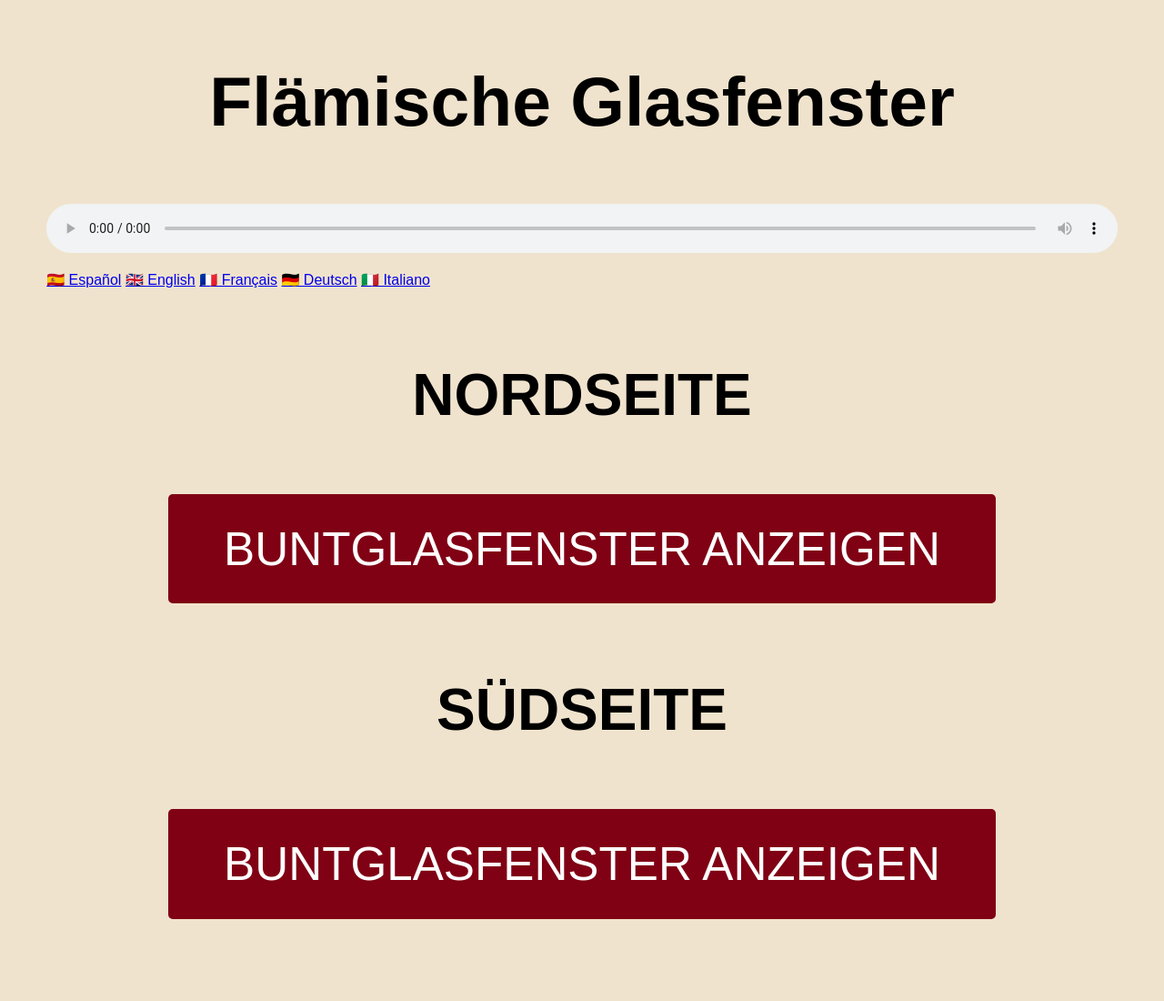
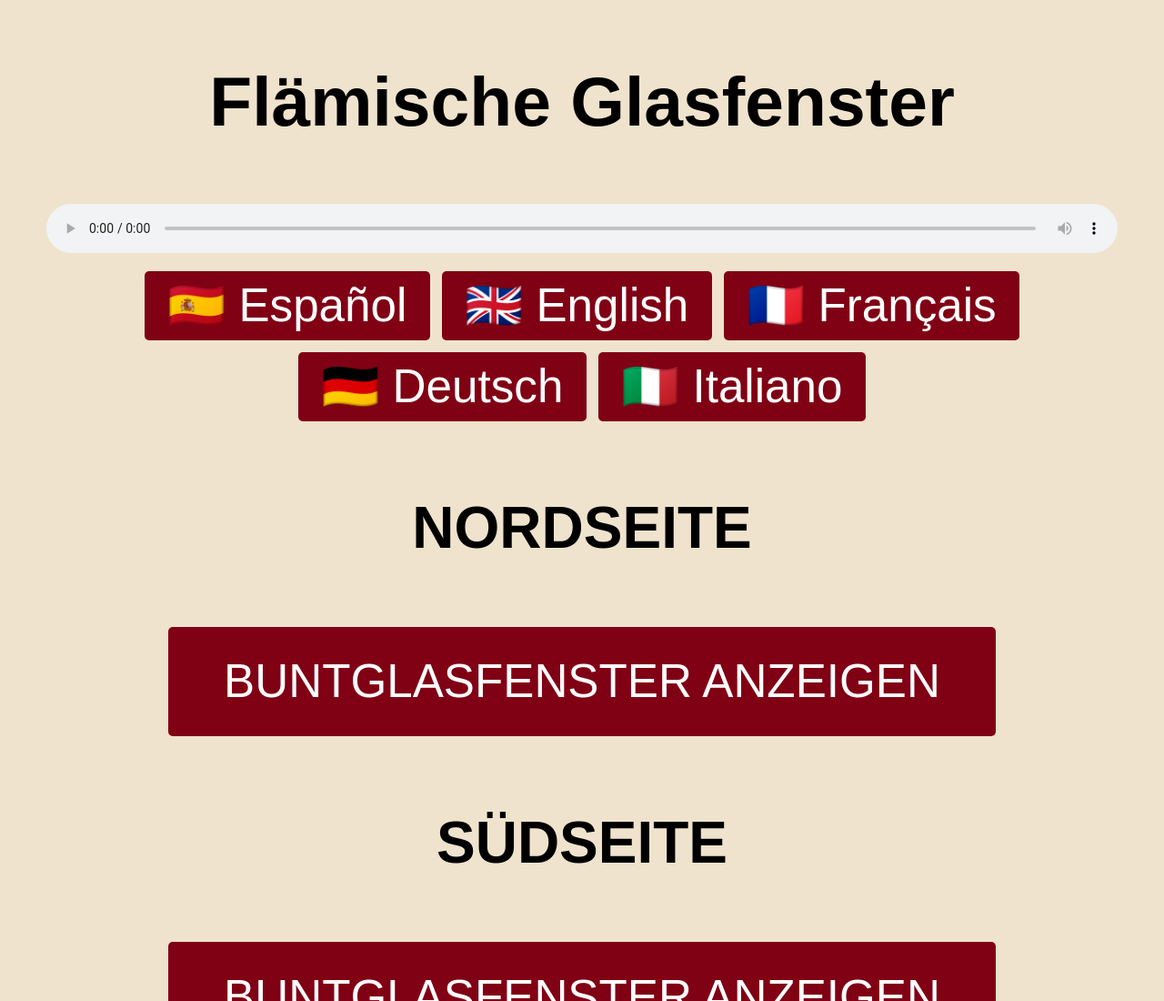
Before and after one commit to cartujademiraflores/audioguias, a plain HTML site: page vidrieras/ale/index.html in a window 1280 px wide. Shown: the top 1100 px of the page at 91% size. Drawn offline with Linux system fonts and the light colour scheme.

Commit message:
Add files via upload

```diff
--- a/vidrieras/ale/index.html
+++ b/vidrieras/ale/index.html
@@ -18,6 +18,21 @@
     audio {
       width: 100%;
       margin: 2vh 0;
+    }
+    .lang-buttons {
+      display: flex;
+      gap: 1vw;
+      flex-wrap: wrap;
+      justify-content: center;
+    }
+    .lang-buttons a {
+      text-decoration: none;
+      background-color: #800014;
+      color: white;
+      padding: 1vh 2vw;
+      border-radius: 5px;
+      font-size: 4vw;
+      display: inline-block;
     }
     .section-header {
       background-color: #80001300;
```
